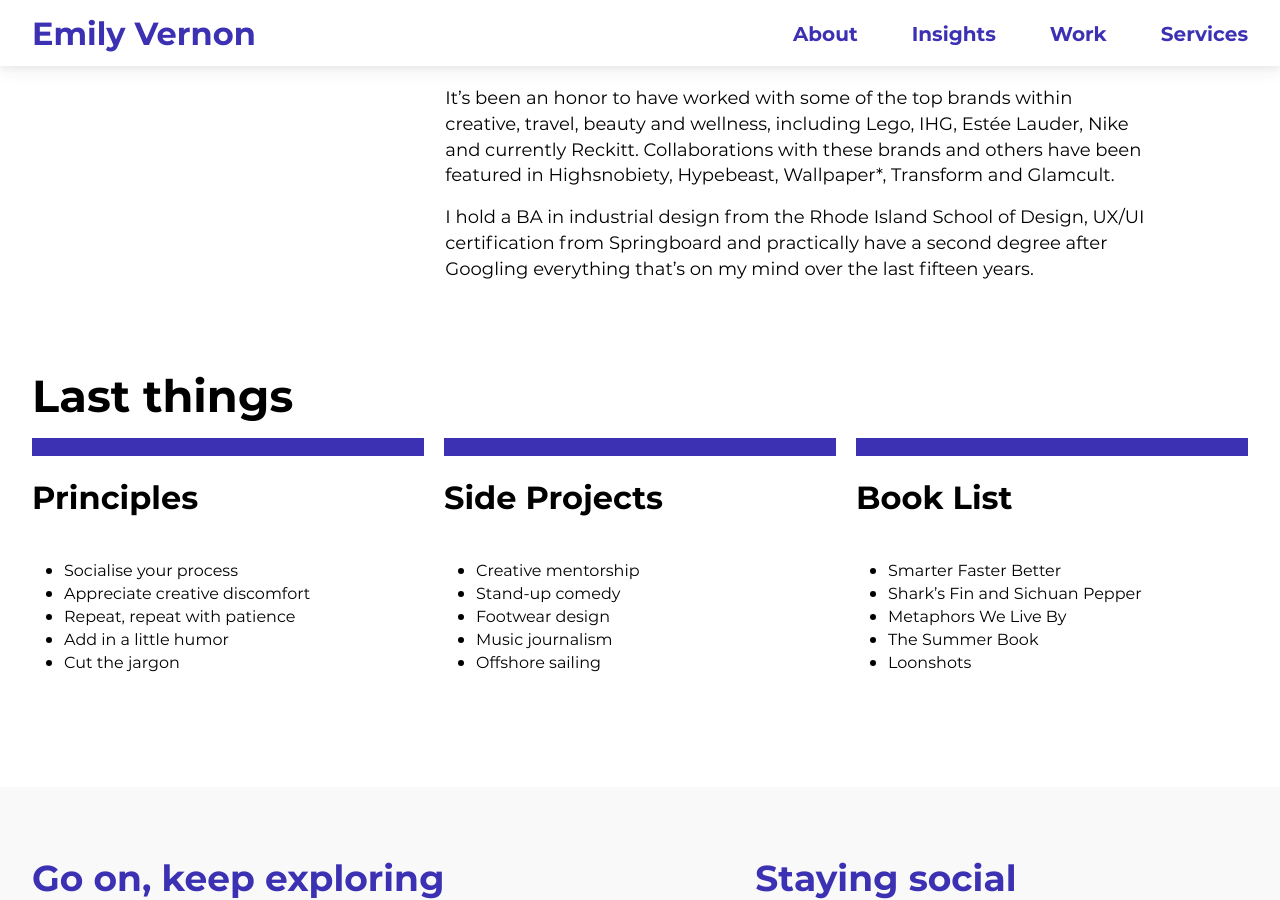
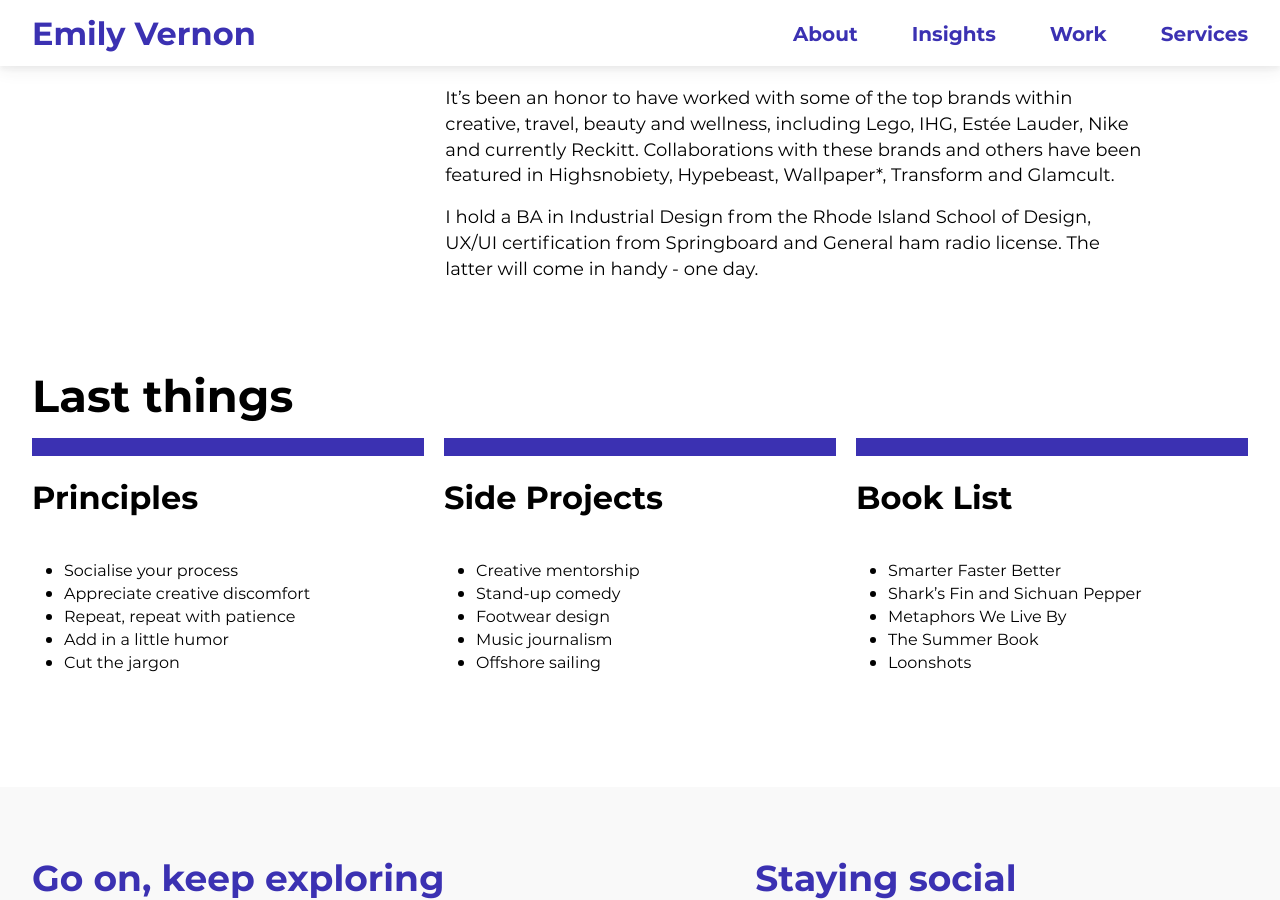
Before and after one commit to emilygv/emilyvernon.com, a Jekyll site: the page built from about.md, in a window 1280 px wide and 900 px high, scrolled down 1260 px. Built offline with Jekyll 4.4.1, drawn with Linux system fonts in a browser that asks for light colours.

Commit message:
Updated text

```diff
--- a/about.md
+++ b/about.md
@@ -22,7 +22,7 @@ After spending over a decade working within product design, CX, service design a
 
 It’s been an honor to have worked with some of the top brands within creative, travel, beauty and wellness, including Lego, IHG, Estée Lauder, Nike and currently Reckitt. Collaborations with these brands and others have been featured in Highsnobiety, Hypebeast, Wallpaper*, Transform and Glamcult.
 
-I hold a BA in industrial design from the Rhode Island School of Design, UX/UI certification from Springboard and practically have a second degree after Googling everything that’s on my mind over the last fifteen years.
+I hold a BA in Industrial Design from the Rhode Island School of Design, UX/UI certification from Springboard and General ham radio license. The latter will come in handy - one day.
 {% endcapture %}
 
 {% include case_h2_block.html
```
